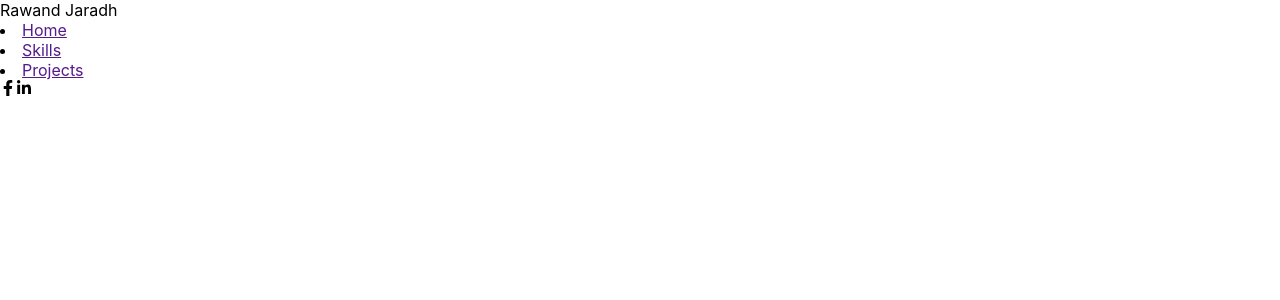
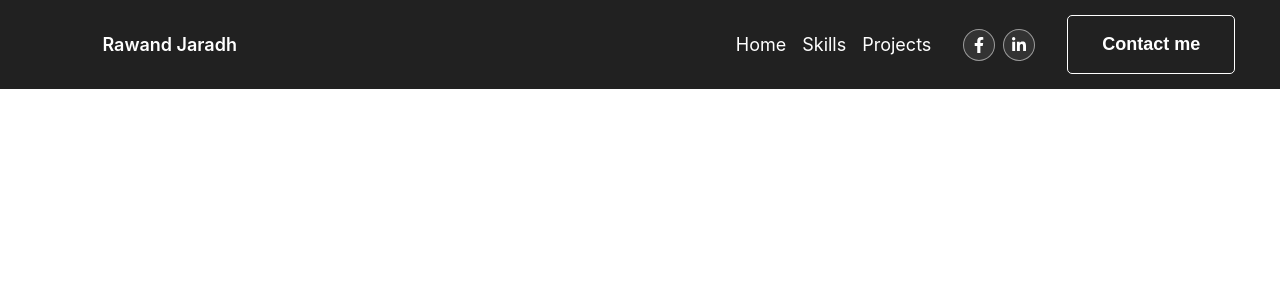
Before and after one commit to rawand1998/portofilio, a React (Create React App) app: page / in a window 1280 px wide. Shown: the top 300 px of the page. Built offline with nearby package versions, Linux system fonts and the light colour scheme.

Commit message:
navbar styling

```diff
--- a/src/components/Navbar.jsx
+++ b/src/components/Navbar.jsx
@@ -1,29 +1,59 @@
-import React  from 'react'
-import {Link} from 'react-router-dom'
-import { FaFacebookF,FaLinkedinIn } from "react-icons/fa";
+import React, { useState, useEffect } from "react";
+import { Link } from "react-router-dom";
+import { FaFacebookF, FaLinkedinIn } from "react-icons/fa";
 function Navbar() {
+  const [scrolled, setScrolled] = useState(false);
+
+  useEffect(() => {
+    const onScroll = () => {
+      if (window.scrollY > 50) {
+        setScrolled(true);
+      } else {
+        setScrolled(false);
+      }
+    };
+
+    window.addEventListener("scroll", onScroll);
+
+    return () => window.removeEventListener("scroll", onScroll);
+  }, []);
+
   return (
-    <div className='navbar_container'>
-        <div className='logo'>
-          <span>Rawand <span>Jaradh</span></span>
-        </div>
-        <div className='menu'>
+    <div
+      className={scrolled ? "navbar_container scrolled" : "navbar_container"}
+    >
+      <div className="logo">
+        <span>
+          Rawand <span>Jaradh</span>
+        </span>
+      </div>
+      <div className="menu">
         <nav>
-            <li><a href="">Home</a></li>
-            <li><a href="">Skills</a></li>
-            <li><a href="">Projects</a></li>
-            {/* <Link to="/">Home</Link>
+          <li>
+            <a href="">Home</a>
+          </li>
+          <li>
+            <a href="">Skills</a>
+          </li>
+          <li>
+            <a href="">Projects</a>
+          </li>
+          {/* <Link to="/">Home</Link>
             <Link to="/">Skills</Link>
             <Link to="/">Projects</Link> */}
         </nav>
         <div className="icons">
-            <FaFacebookF/>
-            <FaLinkedinIn/>
+          <a href="">
+            <FaFacebookF className="icon" />
+          </a>
+          <a href="">
+            <FaLinkedinIn className="icon" />
+          </a>
         </div>
-        </div>
-
+        <button className="contact_btn">Contact me</button>
+      </div>
     </div>
-  )
+  );
 }
 
-export default Navbar
+export default Navbar;
--- a/src/App.css
+++ b/src/styles/App.css
@@ -36,3 +36,6 @@
     transform: rotate(360deg);
   }
 }
+body{
+  height: 10000px;
+}
--- a/src/styles/index.js
+++ b/src/styles/index.js
@@ -1 +1,2 @@
 import './navbar.css'
+import './App.css'
--- a/src/styles/navbar.css
+++ b/src/styles/navbar.css
@@ -1,3 +1,64 @@
-.navbar_container{
-
+.navbar_container {
+  display: flex;
+  justify-content: space-between;
+  background-color: #212121;
+  align-items: center;
+  padding-left: 8%;
+  width: 92%;
+  position: fixed;
 }
+.logo span {
+  font-weight: 600;
+  color: #fff;
+  font-size: 18px;
+}
+.scrolled {
+  background-color: aqua;
+}
+.menu {
+  display: flex;
+  gap: 2rem;
+  align-items: center;
+  justify-content: center;
+  width: 50%;
+}
+.menu nav {
+  display: flex;
+  color: #fff;
+  list-style: none;
+  gap: 1rem;
+}
+.menu nav li a {
+  text-decoration: none;
+  color: #fff;
+  font-size: 18px;
+}
+.menu .icons {
+  display: flex;
+  gap: 0.5rem;
+  align-items: center;
+}
+.menu .icons a {
+  width: 20px;
+  height: 20px;
+  color: #fff;
+  border: 1px solid rgba(255, 255, 255, 0.5);
+  border-radius: 50%;
+  padding: 5px;
+  background: rgba(217, 217, 217, 0.1);
+  display: flex;
+  align-items: center;
+  justify-content: center;
+}
+.contact_btn {
+  border: 1px solid #fff;
+  border-radius: 5px;
+  font-weight: 600;
+  font-size: 1rem;
+  color: #fff;
+  background-color: transparent;
+  transition: 0.3s ease-in-out;
+  padding: 18px 34px;
+  font-size: 18px;
+  margin: 15px 0px;
+}
```
